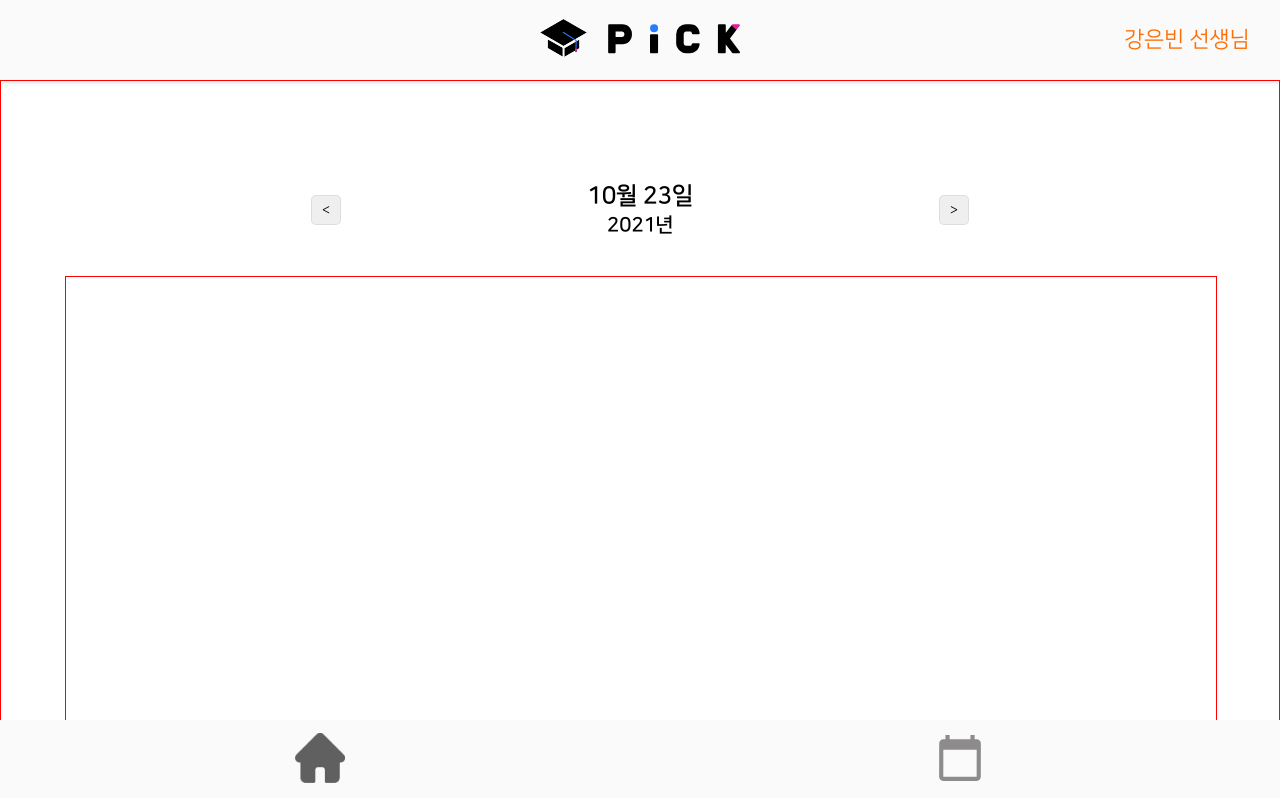
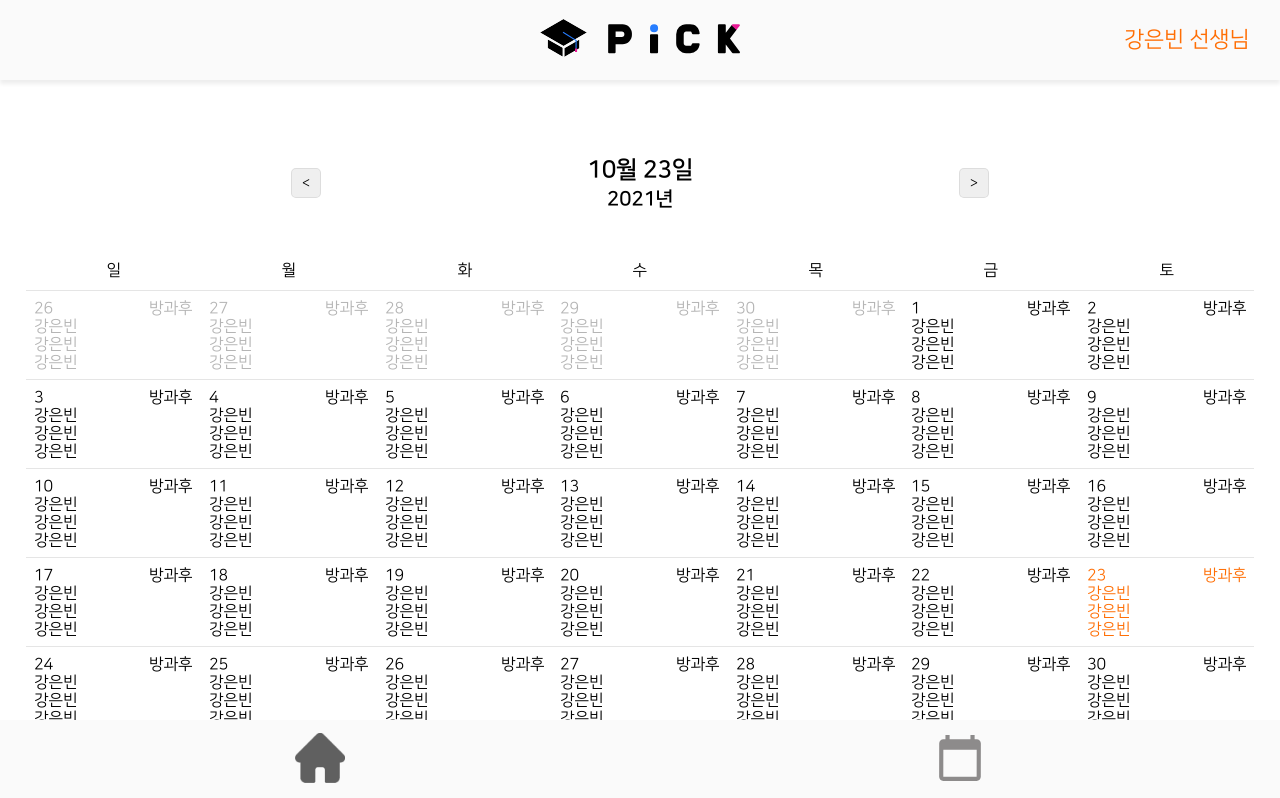
Before and after one commit to DSM-PICK/PICK2021-TABLET-CLIENT, a React (Create React App) app: page /calendar in a window 1280 px wide. Shown: the top 798 px of the page. Built offline with nearby package versions, Linux system fonts and the light colour scheme.

Commit message:
[FEAT] 달력 만들기

```diff
--- a/src/components/calendar/Calendar.tsx
+++ b/src/components/calendar/Calendar.tsx
@@ -3,7 +3,6 @@ import { CalendarContent, CalendarHead, Footer, Header } from "..";
 import * as S from "./style";
 
 const Calendar = () => {
-
   return (
     <S.CalendarWrap>
       <Header />
--- a/src/components/calendar/calendarItem/CalendarContent.tsx
+++ b/src/components/calendar/calendarItem/CalendarContent.tsx
@@ -1,20 +1,87 @@
 import moment from "moment";
 import React, { useState } from "react";
+import { useRecoilState } from "recoil";
+import { date } from "../../../modules/atom/calendar";
 import * as S from "./style";
+import "../../../index.css";
 
 const CalendarContent = () => {
-  const [date, setDate] = useState<moment.Moment>(() => moment());
-  const m = moment();
-  const week: string[] = ["일", "월", "화", "수", "목", "금", "토"];
+  const [baseDate, setBaseDate] = useRecoilState(date);
+  const week = ["일", "월", "화", "수", "목", "금", "토"];
 
-  const handleDayClick = (current: moment.Moment) => setDate(current);
-  const returnDay = () => setDate(moment());
-  /*   const jumpToMonth = (num: number) =>
-    num
-      ? setDate(date.clone().add(30, "day"))
-      : setDate(date.clone().subtract(30, "day"));
- */
-  return <S.CalendarWrap></S.CalendarWrap>;
+  const handleDayClick = (current: moment.Moment) => setBaseDate(current);
+
+  function generate() {
+    const today = baseDate;
+
+    const startWeek = today.clone().startOf("month").week();
+    const endWeek =
+      today.clone().endOf("month").week() === 1
+        ? 53
+        : today.clone().endOf("month").week();
+
+    let calendar = [];
+
+    for (let week = startWeek; week <= endWeek; week++) {
+      calendar.push(
+        <div className="content" key={week}>
+          {Array(7)
+            .fill(0)
+            .map((n, i) => {
+              let current = today
+                .clone()
+                .week(week)
+                .startOf("week")
+                .add(n + i, "day");
+
+              let isSelected =
+                today.format("YYYYMMDD") === current.format("YYYYMMDD")
+                  ? "selected"
+                  : "";
+
+              let isGrayed =
+                current.format("MM") !== today.format("MM") ? "grayed" : "";
+
+              return (
+                <div
+                  className={`box ${isSelected} ${isGrayed}`}
+                  key={i}
+                  onClick={() => handleDayClick(current)}
+                >
+                  <div className="date_more">
+                    <span>{current.format("D")}</span>
+                    <span>방과후</span>
+                  </div>
+                  <div className="teacher_list">
+                    <span>강은빈</span>
+                    <span>강은빈</span>
+                    <span>강은빈</span>
+                  </div>
+                </div>
+              );
+            })}
+        </div>
+      );
+    }
+    return calendar;
+  }
+
+  const weekControll = (week: string[]) => {
+    return (
+      <>
+        {week.map((item) => (
+          <li key={item}>{item}</li>
+        ))}
+      </>
+    );
+  };
+
+  return (
+    <S.CalendarWrap>
+      <S.CalendarDate>{weekControll(week)}</S.CalendarDate>
+      <S.ContentWrap>{generate()}</S.ContentWrap>
+    </S.CalendarWrap>
+  );
 };
 
 export default CalendarContent;
--- a/src/components/calendar/calendarItem/style.ts
+++ b/src/components/calendar/calendarItem/style.ts
@@ -1,4 +1,5 @@
 import styled from "@emotion/styled";
+import { MainColor } from "../../../utils/color/color";
 
 export const TitleWrap = styled.div`
   width: 100%;
@@ -14,7 +15,7 @@ export const TitleWrap = styled.div`
     font-size: 24px;
     font-weight: 700;
 
-    & span:nth-child(2) {
+    & span:nth-of-type(2) {
       margin-top: 5px;
       font-size: 20px;
     }
@@ -32,6 +33,66 @@ export const TitleWrap = styled.div`
 export const CalendarWrap = styled.div`
   margin-top: 40px;
   width: 100%;
-  height: 600px;
-  border: 1px solid red;
+  height: 88%;
 `;
+
+export const CalendarDate = styled.ul`
+  width: 100%;
+  height: 40px;
+  display: flex;
+  flex-direction: row;
+  border-bottom: 1px solid #e5e5e5;
+
+  li {
+    width: calc(100% / 7);
+    display: flex;
+    justify-content: center;
+    align-items: center;
+  }
+`;
+
+export const ContentWrap = styled.div`
+  width: 100%;
+  height: calc(100% - 40px);
+  display: flex;
+  flex-wrap: flex-wrap;
+  flex-direction: column;
+
+  .content {
+    width: 100%;
+    height: 100%;
+    display: flex;
+    flex-direction: row;
+    border-bottom: 1px solid #e5e5e5;
+
+    .selected {
+      span {
+        color: ${MainColor};
+      }
+    }
+
+    .grayed {
+      span {
+        color: #b5b5b5;
+      }
+    }
+
+    .box {
+      width: calc(100% / 7);
+      padding: 0.5rem;
+      box-sizing: border-box;
+
+      .date_more {
+        width: 100%;
+        display: flex;
+        flex-direction: row;
+        justify-content: space-between;
+      }
+
+      .teacher_list {
+        display: flex;
+        flex-direction: column;
+      }
+    }
+  }
+`;
--- a/src/components/calendar/style.ts
+++ b/src/components/calendar/style.ts
@@ -7,9 +7,9 @@ export const CalendarWrap = styled.div`
 
 export const Container = styled.div`
   width: 100%;
-  border: 1px solid red;
+  height: calc(100% - 160px);
   margin: 0 auto;
   overflow: auto;
-  padding: 8% 5%;
+  padding: 6% 2%;
   box-sizing: border-box;
 `;
```
